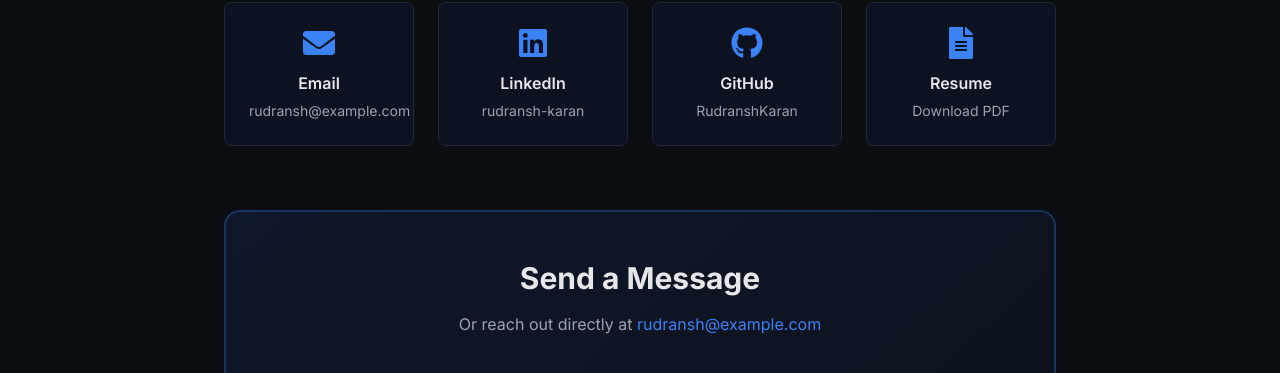
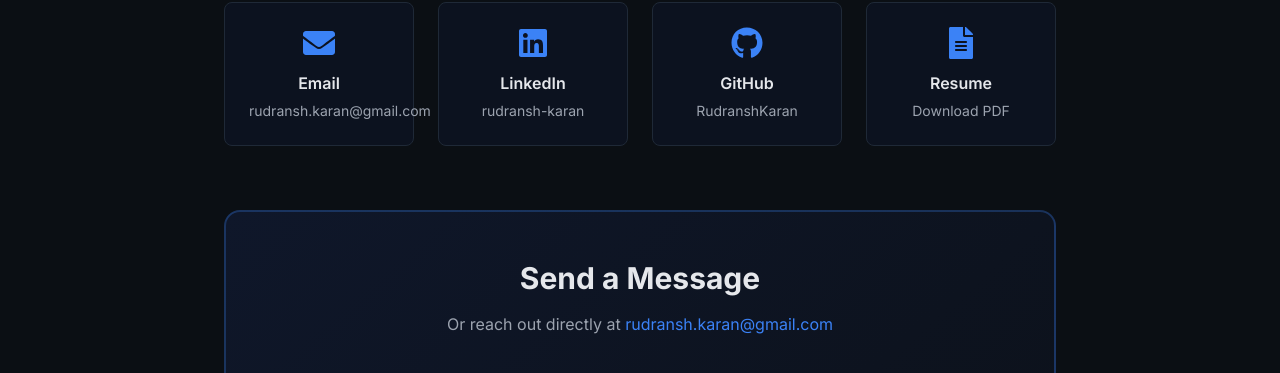
Before and after one commit to RudranshKaran/Portfolio, a Next.js app: page /contact in a window 1280 px wide. Shown: the part 422-795 px from the top of the page. Built offline with nearby package versions, Linux system fonts and the light colour scheme.

Commit message:
fix: update contact email to use the correct address throughout the project

```diff
--- a/app/api/contact/route.ts
+++ b/app/api/contact/route.ts
@@ -29,7 +29,7 @@ export async function POST(request: NextRequest) {
     // Send email using Resend
     const { data, error } = await resend.emails.send({
       from: 'Portfolio Contact <onboarding@resend.dev>',
-      to: process.env.CONTACT_EMAIL || 'rudransh@example.com',
+      to: process.env.CONTACT_EMAIL || 'rudransh.karan@gmail.com',
       replyTo: email,
       subject: `Portfolio Contact: ${name}`,
       html: `
--- a/app/contact/page.tsx
+++ b/app/contact/page.tsx
@@ -9,8 +9,8 @@ const contactInfo = [
   {
     icon: FaEnvelope,
     label: 'Email',
-    value: 'rudransh@example.com',
-    href: 'mailto:rudransh@example.com',
+    value: 'rudransh.karan@gmail.com',
+    href: 'mailto:rudransh.karan@gmail.com',
   },
   {
     icon: FaLinkedin,
@@ -92,10 +92,10 @@ export default function ContactPage() {
             <p className="text-text-secondary mb-8 text-center">
               Or reach out directly at{' '}
               <a
-                href="mailto:rudransh@example.com"
+                href="mailto:rudransh.karan@gmail.com"
                 className="text-accent hover:underline"
               >
-                rudransh@example.com
+                rudransh.karan@gmail.com
               </a>
             </p>
 
--- a/components/layout/Footer.tsx
+++ b/components/layout/Footer.tsx
@@ -14,7 +14,7 @@ const socialLinks = [
   },
   {
     platform: 'Email',
-    url: 'mailto:rudransh@example.com',
+    url: 'mailto:rudransh.karan@gmail.com',
     icon: FaEnvelope
   },
 ];
```
Also changed, not shown: 2 other files (tests, documents, lock files or other folders).
